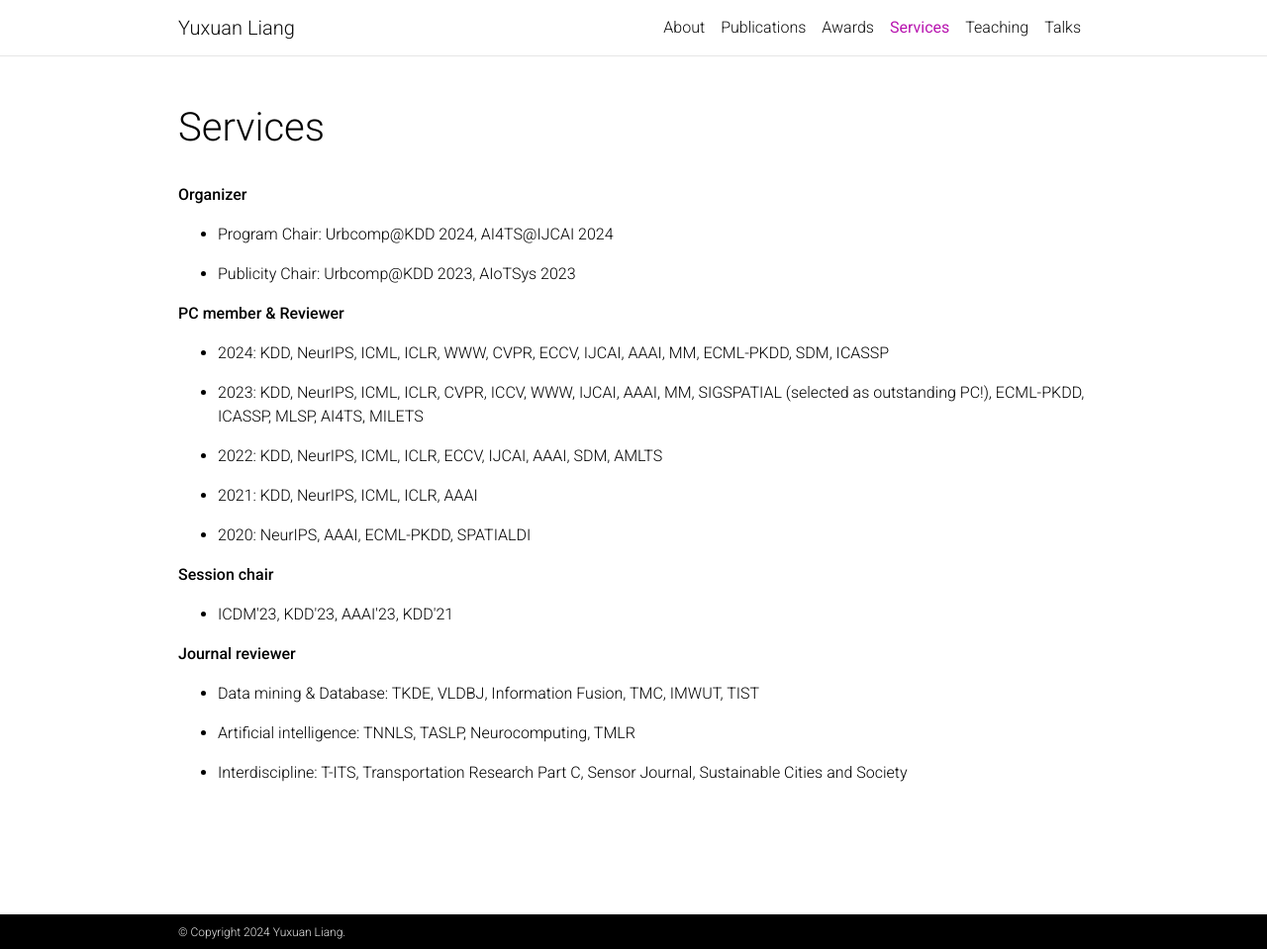
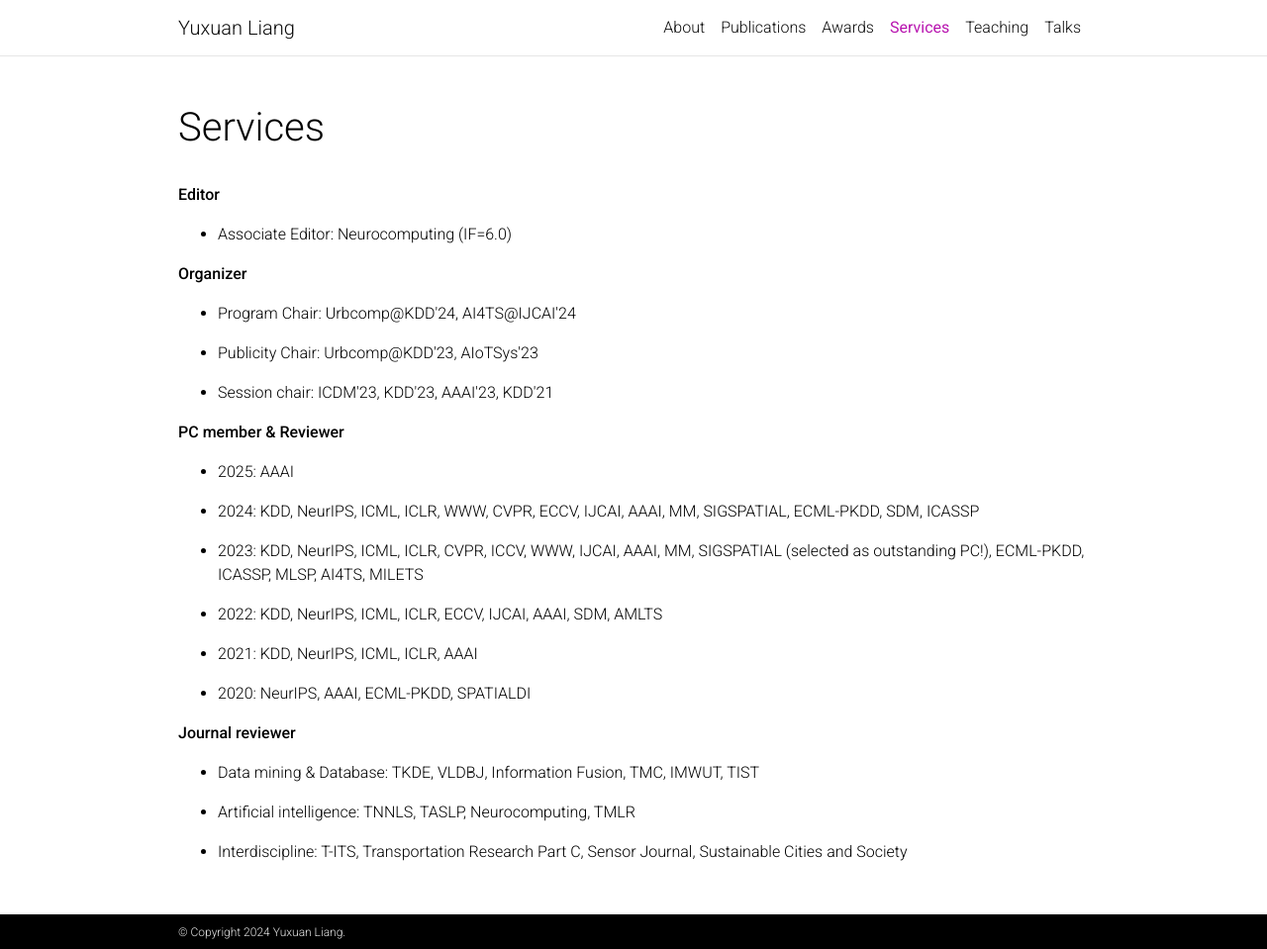
Before and after one commit to CastleLiang/castleliang.github.io, a Jekyll site: the page built from _pages/service.md, in a window 1280 px wide and 959 px high. Shown: the whole window at 99% size. Built offline with Jekyll 4.4.1, drawn with Linux system fonts in a browser that asks for light colours; full-size pictures stand in for the smaller copies a plugin makes; comment, search, counter and statistics services are not loaded; a style sheet for code colours, icons or effects is not loaded.

Commit message:
update paper and service

```diff
--- a/_pages/service.md
+++ b/_pages/service.md
@@ -8,18 +8,29 @@ nav_order: 3
 ---
 
 <div>
+  <p><strong>Editor</strong></p>
+  <ul>
+  <li><p>Associate Editor: Neurocomputing (IF=6.0)</p>
+  </li>
+  </ul>
+
+
   <p><strong>Organizer</strong></p>
   <ul>
-  <li><p>Program Chair: Urbcomp@KDD 2024, AI4TS@IJCAI 2024</p>
+  <li><p>Program Chair: Urbcomp@KDD'24, AI4TS@IJCAI'24</p>
   </li>
-  <li><p>Publicity Chair: Urbcomp@KDD 2023, AIoTSys 2023</p>
+  <li><p>Publicity Chair: Urbcomp@KDD'23, AIoTSys'23</p>
+  </li>
+  <li><p>Session chair: ICDM'23, KDD'23, AAAI'23, KDD'21</p>
   </li>
   </ul>
 
 
   <p><strong>PC member &amp; Reviewer</strong></p>
   <ul>
-  <li><p>2024: KDD, NeurIPS, ICML, ICLR, WWW, CVPR, ECCV, IJCAI, AAAI, MM, ECML-PKDD, SDM, ICASSP</p>
+  <li><p>2025: AAAI</p>
+  </li>
+  <li><p>2024: KDD, NeurIPS, ICML, ICLR, WWW, CVPR, ECCV, IJCAI, AAAI, MM, SIGSPATIAL, ECML-PKDD, SDM, ICASSP</p>
   </li>
   <li><p>2023: KDD, NeurIPS, ICML, ICLR, CVPR, ICCV, WWW, IJCAI, AAAI, MM, SIGSPATIAL (selected as outstanding PC!), ECML-PKDD, ICASSP, MLSP, AI4TS, MILETS</p>
   </li>
@@ -31,12 +42,6 @@ nav_order: 3
   </li>
   </ul>
 
-  <p><strong>Session chair</strong></p>
-  <ul>
-  <li><p>ICDM'23, KDD'23, AAAI'23, KDD'21</p>
-  </li>
-  </ul>
-
   <p><strong>Journal reviewer</strong></p>
   <ul>
   <li><p>Data mining & Database: TKDE, VLDBJ, Information Fusion, TMC, IMWUT, TIST</p></li>
```
Also changed, not shown: _bibliography/papers.bib (+11 -0 lines), _pages/about.md (+2 -2 lines).
